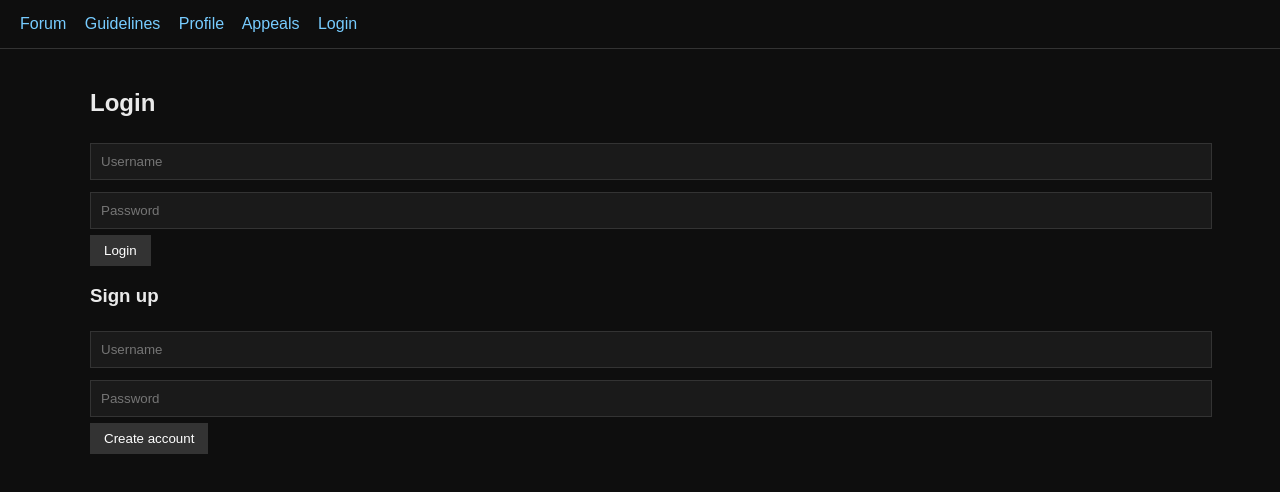
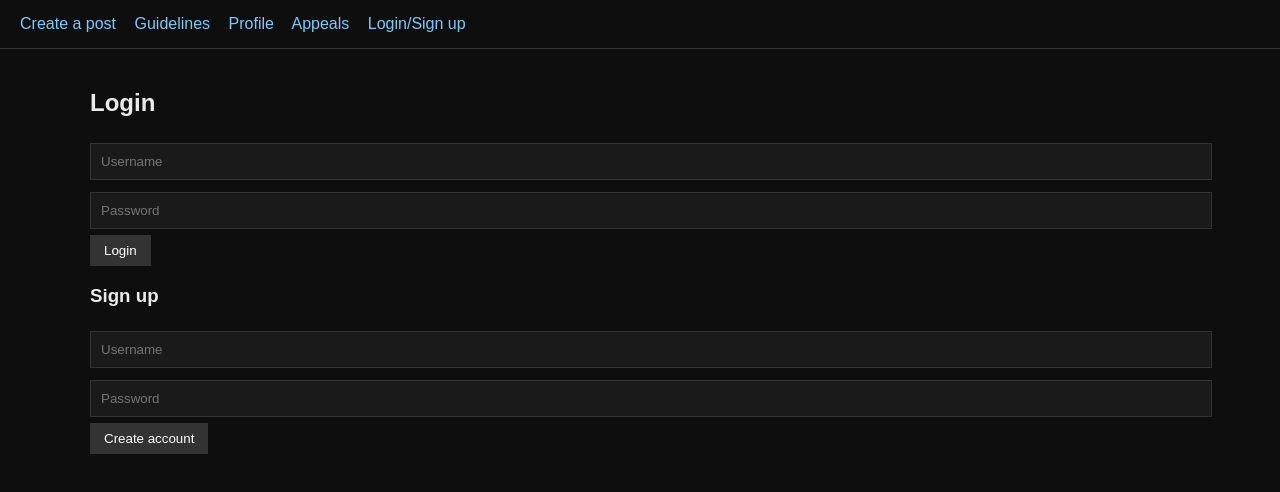
Before and after one commit to BaskalM0ment/my-own-forum, a plain HTML site: page index.html in a window 1280 px wide. Drawn offline with Linux system fonts and the light colour scheme.

Commit message:
Update navigation links for forum and login

```diff
--- a/index.html
+++ b/index.html
@@ -62,11 +62,11 @@ button:hover{background:#444}
 
 <header>
   <nav>
-    <a onclick="show('forum')">Forum</a>
+    <a onclick="show('forum')">Create a post</a>
     <a onclick="show('guidelines')">Guidelines</a>
     <a onclick="show('profile')">Profile</a>
     <a onclick="show('appeals')">Appeals</a>
-    <a onclick="show('login')" id="loginLink">Login</a>
+    <a onclick="show('login')" id="loginLink">Login/Sign up</a>
     <a onclick="logout()" id="logoutLink" class="hidden">Logout</a>
   </nav>
 </header>
```
